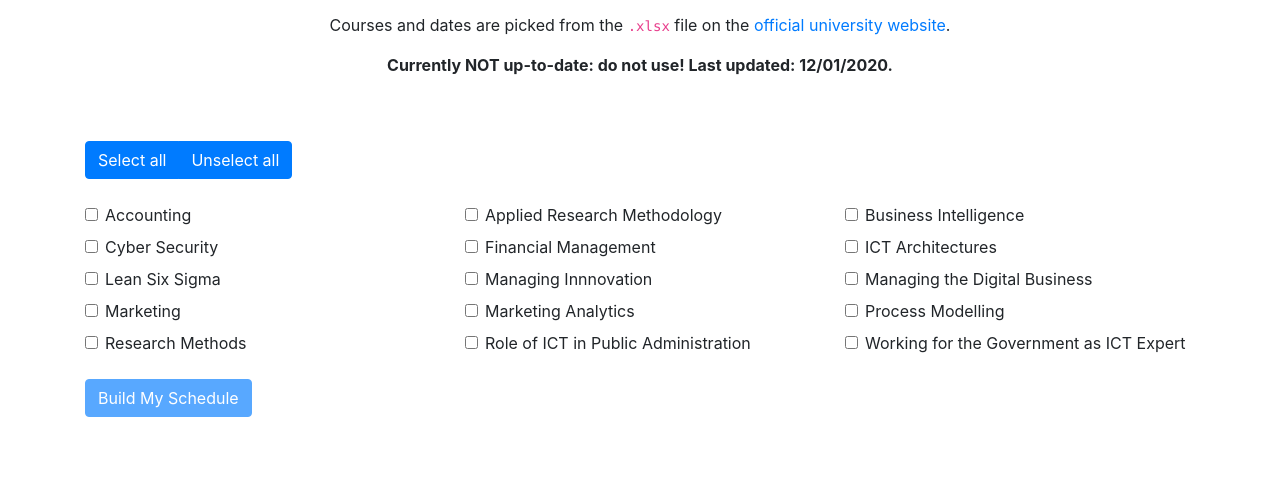
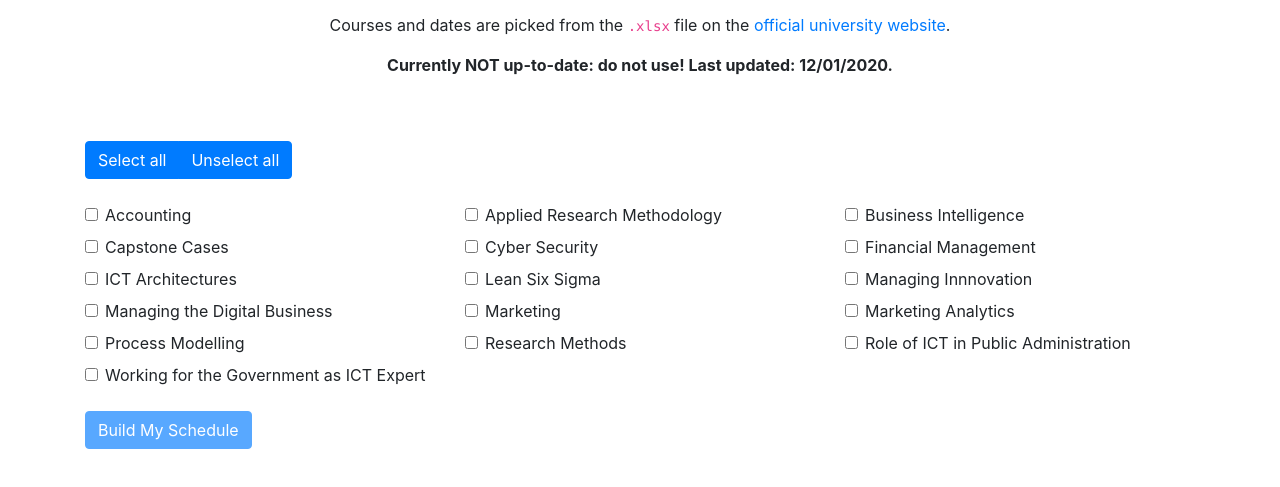
Before and after one commit to rblinde/schedule-builder, a website built with Parcel: page src/index.html in a window 1280 px wide. Shown: the part 187-674 px from the top of the page. Built offline with nearby package versions, Linux system fonts and the light colour scheme.

Commit message:
:scroll: Added course to HTML

```diff
--- a/src/index.html
+++ b/src/index.html
@@ -54,6 +54,13 @@
         <div class="form-check pb-2">
           <input class="form-check-input" type="checkbox" name="courses" value="4353BUSI4" id="4353BUSI4">
           <label class="form-check-label" for="4353BUSI4">Business Intelligence</label>
+        </div>
+      </div>
+
+      <div class="col-sm-6 col-lg-4">
+        <div class="form-check pb-2">
+          <input class="form-check-input" type="checkbox" name="courses" value="4353CAPCV" id="4353CAPCV">
+          <label class="form-check-label" for="4353CAPCV">Capstone Cases</label>
         </div>
       </div>
 
```
